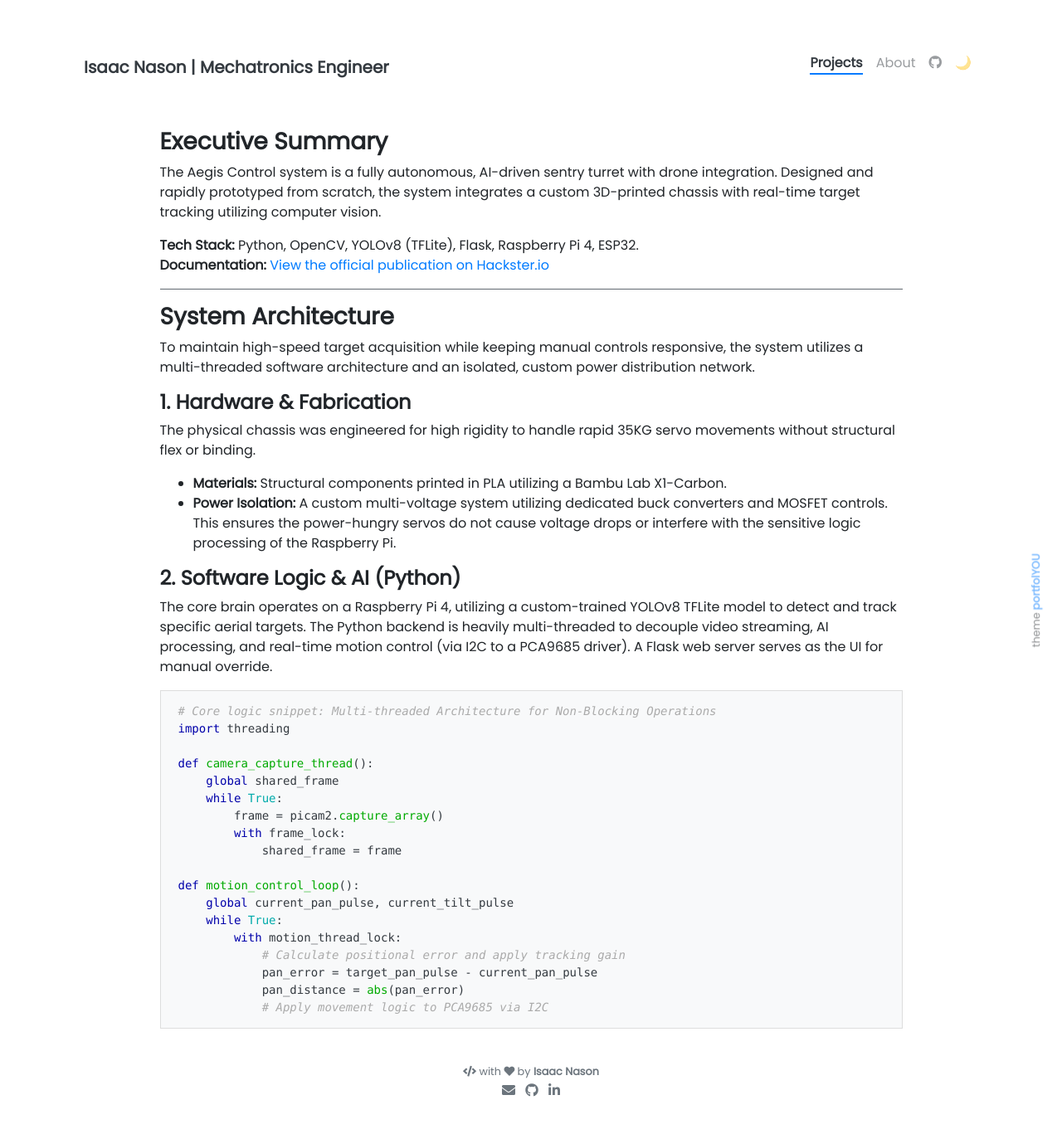
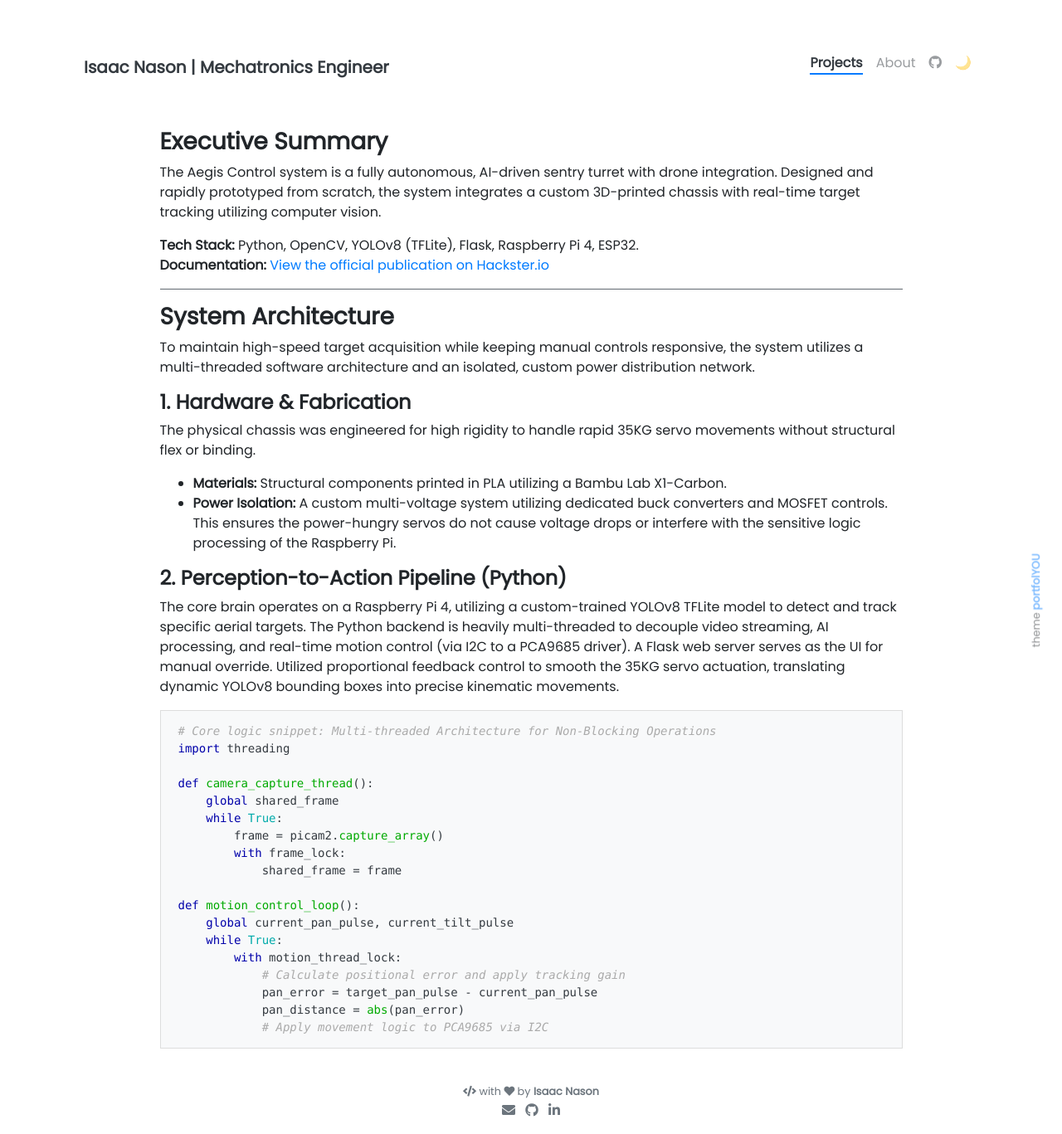
Before and after one commit to mistabowhunta/github.io, a Jekyll site: the page built from _projects/aegis-control.md, in a window 1280 px wide. Shown: the whole page at 83% size. Built offline with Jekyll 4.4.1, drawn with Linux system fonts in a browser that asks for light colours; before the commit the page ends 1343 px from its top, so only the background shows below that.

Commit message:
Update aegis-control.md

````diff
--- a/_projects/aegis-control.md
+++ b/_projects/aegis-control.md
@@ -21,8 +21,8 @@ The physical chassis was engineered for high rigidity to handle rapid 35KG servo
 * **Materials:** Structural components printed in PLA utilizing a Bambu Lab X1-Carbon.
 * **Power Isolation:** A custom multi-voltage system utilizing dedicated buck converters and MOSFET controls. This ensures the power-hungry servos do not cause voltage drops or interfere with the sensitive logic processing of the Raspberry Pi.
 
-#### **2. Software Logic & AI (Python)**
-The core brain operates on a Raspberry Pi 4, utilizing a custom-trained YOLOv8 TFLite model to detect and track specific aerial targets. The Python backend is heavily multi-threaded to decouple video streaming, AI processing, and real-time motion control (via I2C to a PCA9685 driver). A Flask web server serves as the UI for manual override.
+#### **2. Perception-to-Action Pipeline (Python)**
+The core brain operates on a Raspberry Pi 4, utilizing a custom-trained YOLOv8 TFLite model to detect and track specific aerial targets. The Python backend is heavily multi-threaded to decouple video streaming, AI processing, and real-time motion control (via I2C to a PCA9685 driver). A Flask web server serves as the UI for manual override. Utilized proportional feedback control to smooth the 35KG servo actuation, translating dynamic YOLOv8 bounding boxes into precise kinematic movements.
 
 ```python
 # Core logic snippet: Multi-threaded Architecture for Non-Blocking Operations
````
